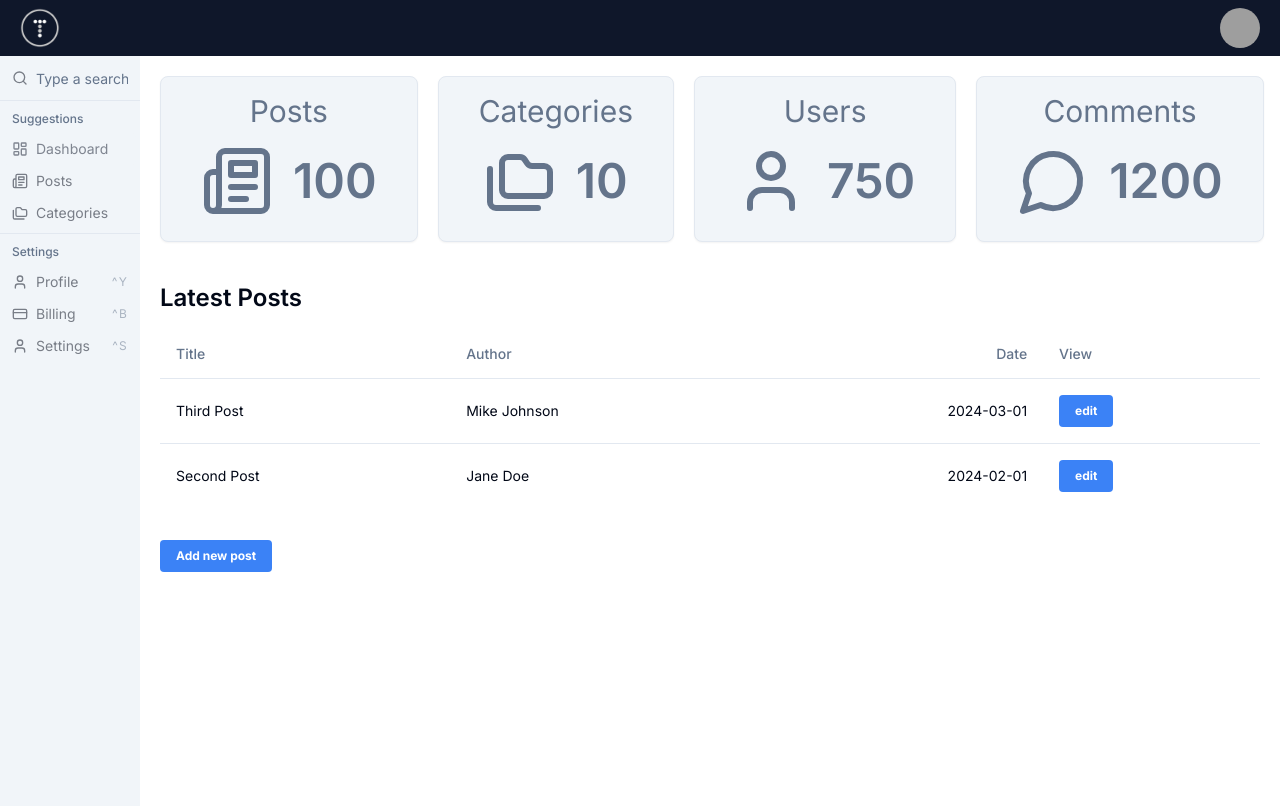
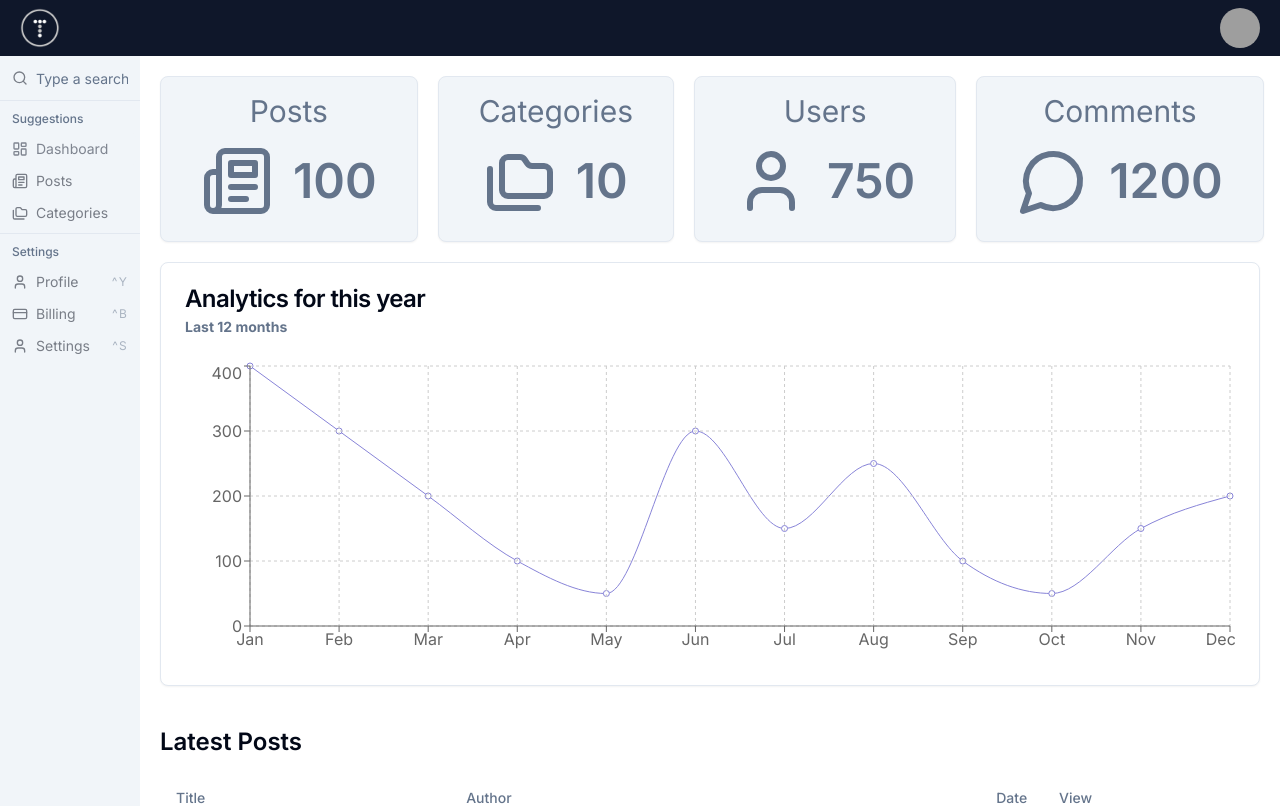
Before and after one commit to danielulelu/Fauna-with-nextjs, a Next.js app in the folder maven-dashboard/: page / in a window 1280 px wide. Shown: the top 806 px of the page. Built offline with nearby package versions, Linux system fonts and the light colour scheme; grey boxes are pictures that could not be loaded.

Commit message:
importing analytics chart to add it into the dashboard

```diff
--- a/maven-dashboard/app/page.tsx
+++ b/maven-dashboard/app/page.tsx
@@ -1,6 +1,8 @@
 import DashboardCard from "../components/dashboard/DashboardCard";
 import { Newspaper, Folders, User, MessageCircle } from 'lucide-react';
 import PostsTable from "@/components/posts/PostsTable";
+import AnalyticsChart from '../components/dashboard/AnalyticsChart';
+
 
 export default function Home() {
   return (
@@ -27,6 +29,7 @@ export default function Home() {
           icon={<MessageCircle className="text-slate-500" size={72} />}
         />
       </div>
+      <AnalyticsChart />
       <PostsTable title="Latest Posts" limit={2}/>
     </>
   );
```
